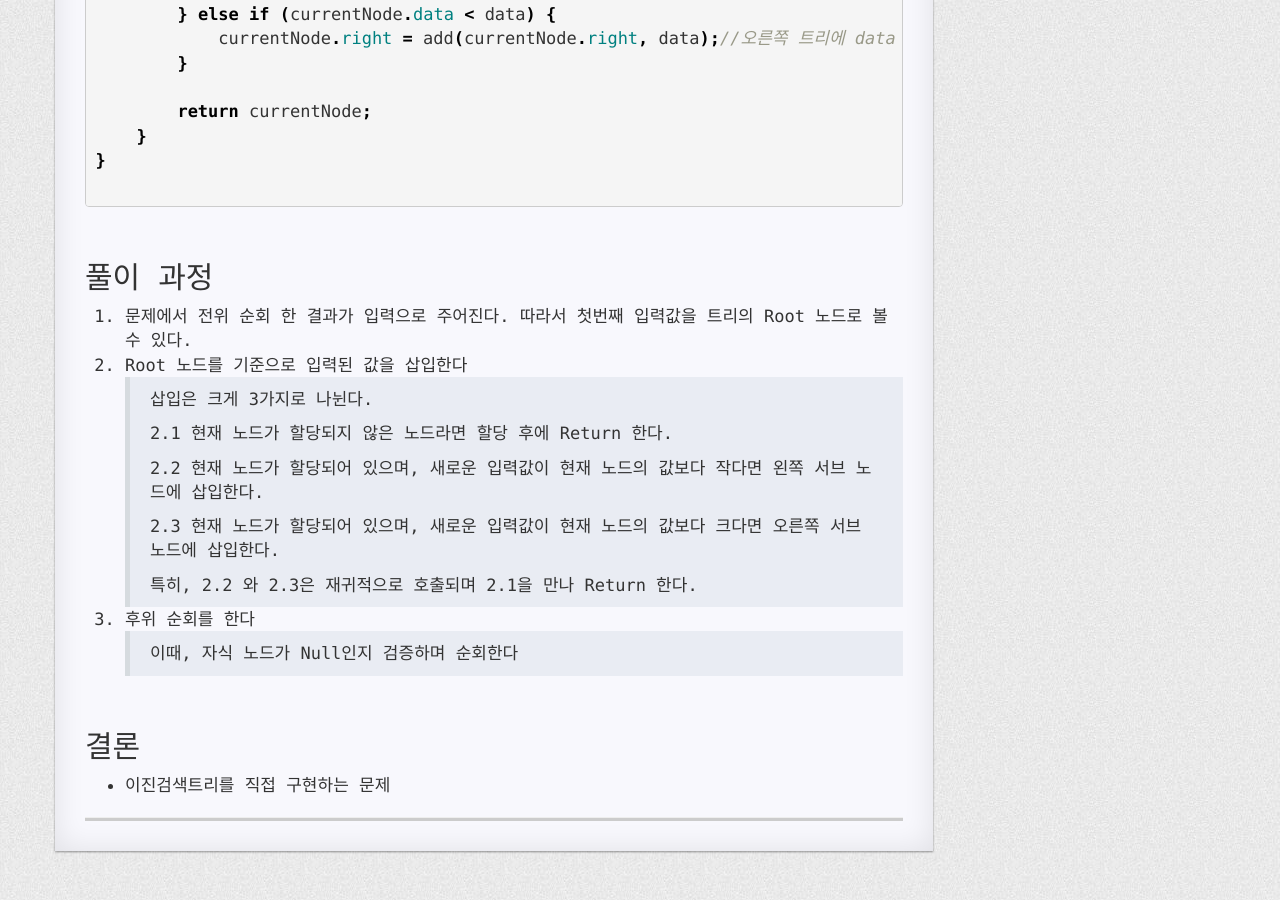
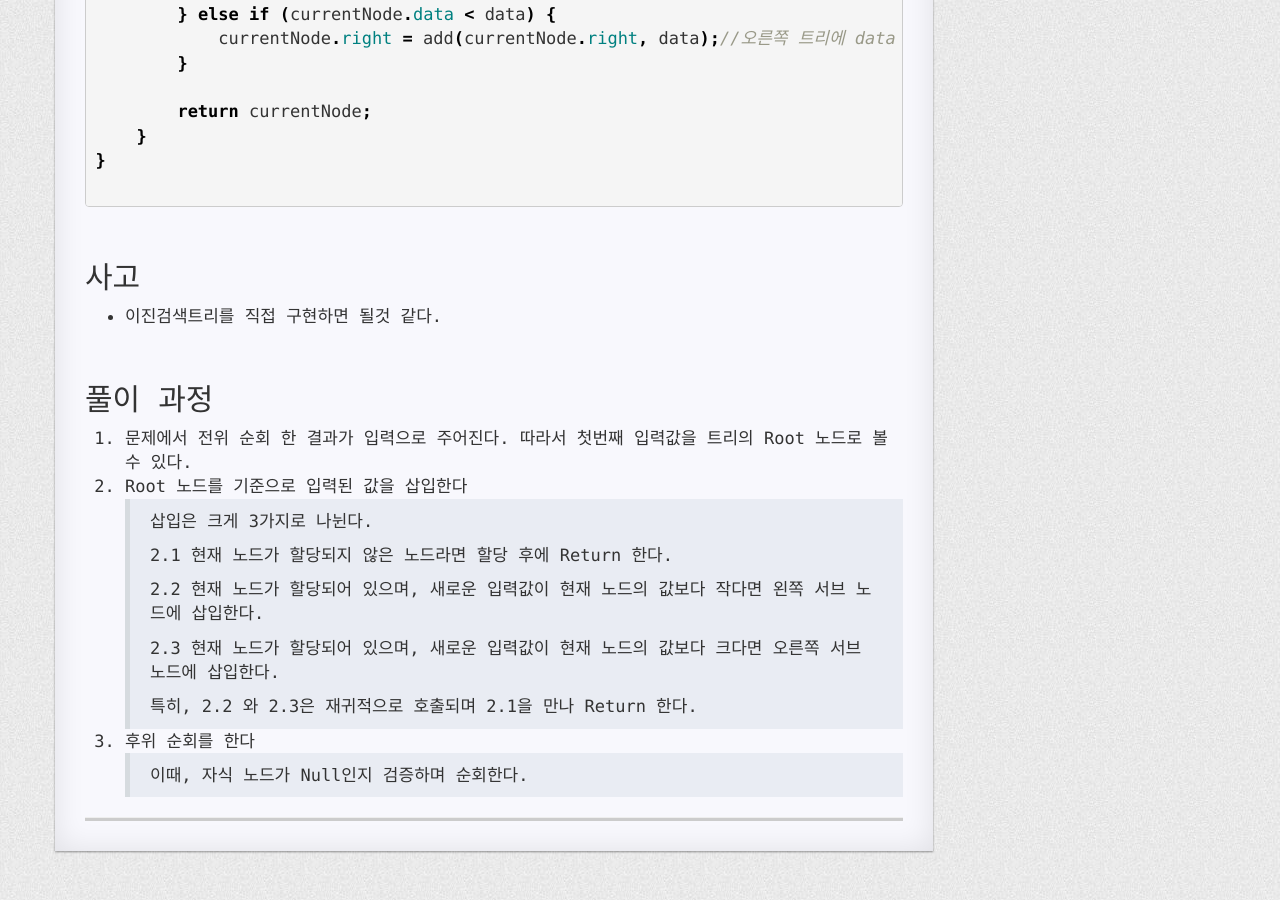
Before and after one commit to iyoungman/iyoungman.github.io, a Jekyll site: the page built from _posts/2020-04-28-boj-5639-이진검색트리.md, in a window 1280 px wide and 900 px high, scrolled down 1757 px. Built offline with Jekyll 4.4.1, drawn with Linux system fonts in a browser that asks for light colours; nearby versions of some CDN libraries; comment, search, counter and statistics services are not loaded; a style sheet for code colours, icons or effects is not loaded.

Commit message:
내용 수정

```diff
--- a/_posts/2020-04-28-boj-5639-이진검색트리.md
+++ b/_posts/2020-04-28-boj-5639-이진검색트리.md
@@ -81,6 +81,11 @@ class TreeNode {
 
 <br>
 
+## 사고
+* 이진검색트리를 직접 구현하면 될것 같다.
+
+<br>
+
 ## 풀이 과정
 1. 문제에서 전위 순회 한 결과가 입력으로 주어진다. 따라서 첫번째 입력값을 트리의 Root 노드로 볼 수 있다.
 2. Root 노드를 기준으로 입력된 값을 삽입한다
@@ -95,10 +100,4 @@ class TreeNode {
 >특히, 2.2 와 2.3은 재귀적으로 호출되며 2.1을 만나 Return 한다.
 
 3. 후위 순회를 한다
-> 이때, 자식 노드가 Null인지 검증하며 순회한다
-
-
-<br>
-
-## 결론
-* 이진검색트리를 직접 구현하는 문제
+> 이때, 자식 노드가 Null인지 검증하며 순회한다.
```
